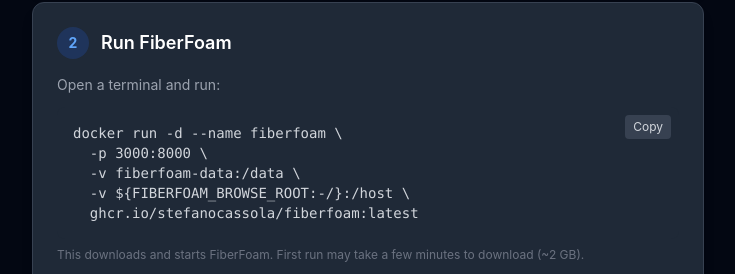
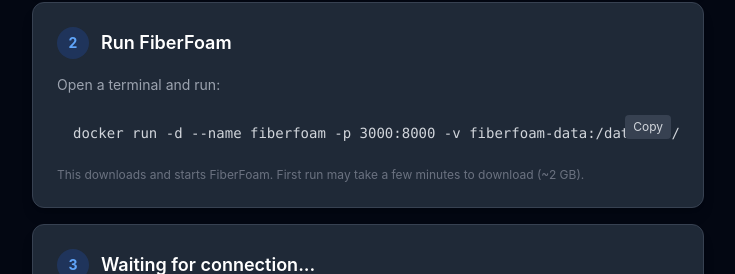
Before and after one commit to stefanoCassola/fiberfoam, a React (Vite) app in the folder gui/frontend/: page / in a window 1280 px wide. Shown: the part 678-952 px from the top of the page, without its empty margins (272-1007 px from the left). Built offline with nearby package versions, Linux system fonts and the light colour scheme; no server answers.

Commit message:
Fix Docker run command for Windows PowerShell
Use single-line commands to avoid shell-specific line continuation
issues (PowerShell uses backtick, CMD uses ^, bash uses \).

Co-Authored-By: Claude Opus 4.6 <noreply@anthropic.com>

```diff
--- a/gui/frontend/src/pages/SetupPage.tsx
+++ b/gui/frontend/src/pages/SetupPage.tsx
@@ -54,17 +54,9 @@ const DOCKER_INSTALL: Record<OS, { name: string; url: string; steps: string[] }>
   },
 }
 
-const DOCKER_RUN_CMD = `docker run -d --name fiberfoam \\
-  -p 3000:8000 \\
-  -v fiberfoam-data:/data \\
-  -v \${FIBERFOAM_BROWSE_ROOT:-/}:/host \\
-  ghcr.io/stefanocassola/fiberfoam:latest`
+const DOCKER_RUN_CMD = `docker run -d --name fiberfoam -p 3000:8000 -v fiberfoam-data:/data -v /:/host ghcr.io/stefanocassola/fiberfoam:latest`
 
-const DOCKER_RUN_CMD_WIN = `docker run -d --name fiberfoam ^
-  -p 3000:8000 ^
-  -v fiberfoam-data:/data ^
-  -v C:\\:/host ^
-  ghcr.io/stefanocassola/fiberfoam:latest`
+const DOCKER_RUN_CMD_WIN = `docker run -d --name fiberfoam -p 3000:8000 -v fiberfoam-data:/data -v C:\\:/host ghcr.io/stefanocassola/fiberfoam:latest`
 
 const PARAVIEW_INSTALL: Record<OS, { cmd: string; url: string }> = {
   windows: {
```
